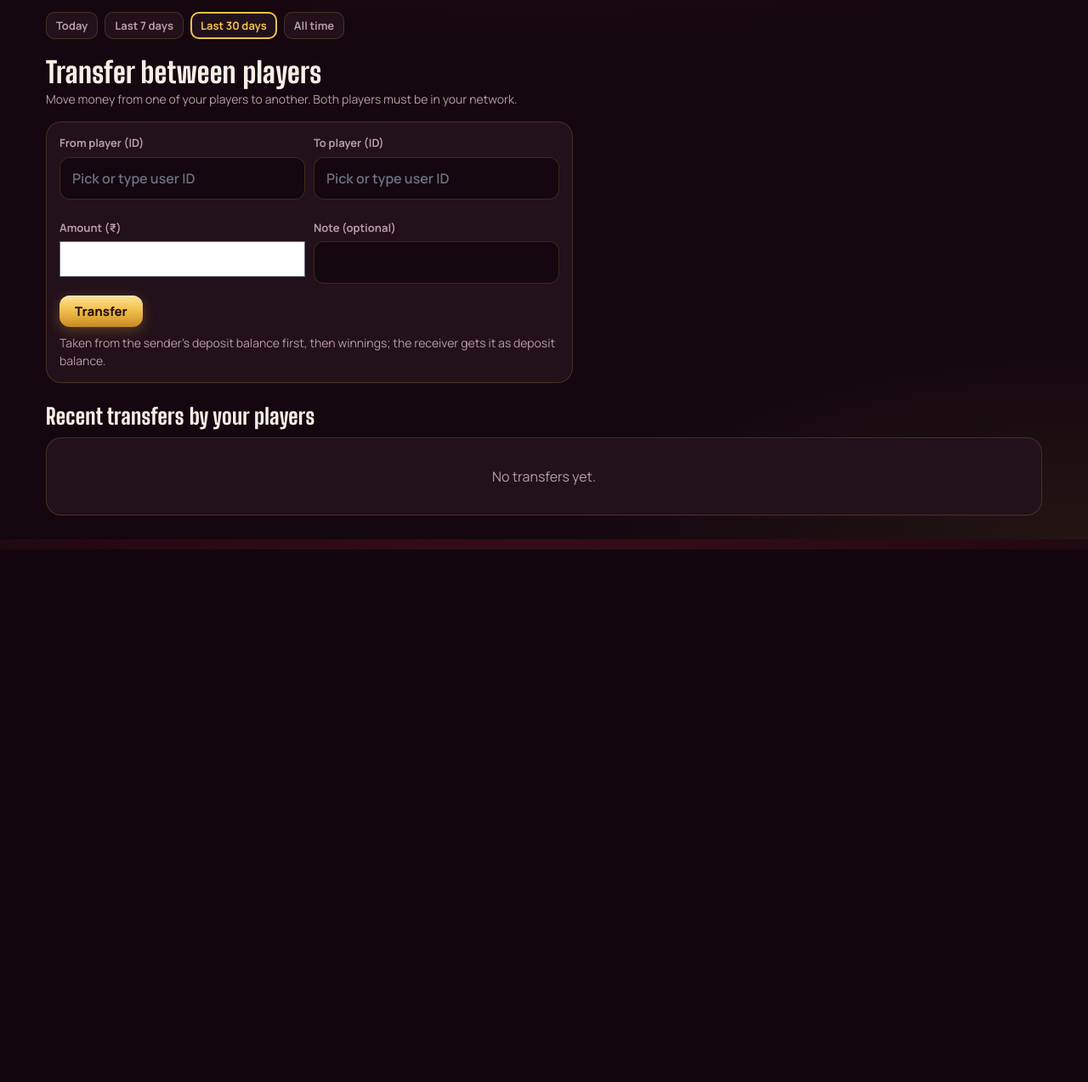
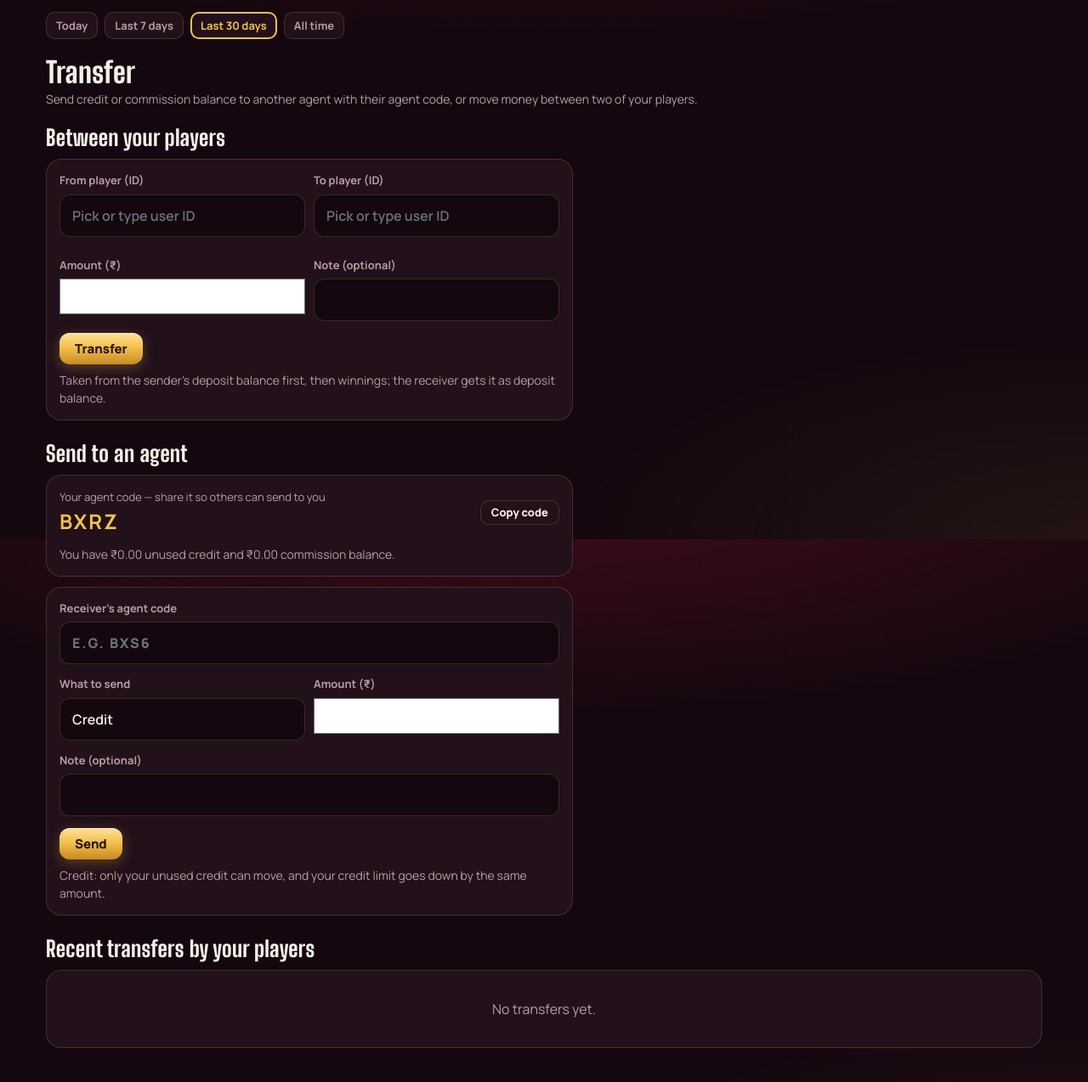
Before and after one commit to v72727835-bit/bet19x.online, a Laravel app: page /agent/transfer in a window 1280 px wide. Shown: the part 165-1439 px from the top of the page at 85% size. Before the commit the page ends 812 px from the top, so only its background shows below. Run offline with Laravel 12, Linux system fonts and the light colour scheme; the visitor is signed in with stand-in values (Sample User, id 1); data comes from the database, SQL or seed files in the repository; data that the repository does not hold is empty; style sheets or scripts are compiled from the project's sources; parts of the project's set-up code (start-up, migrations or seed data) failed here and were passed over; some libraries are stand-ins or nearby versions.

Commit message:
Any agent can send to any agent by its unique agent code
- Master agent, distributor and retailer can all send credit or commission
  balance to any active agent (up, down or sideways) by entering its code
- Code lookup shows the receiver's name and type before sending; the Send
  button stays off until a valid code is found; own code is shown with copy
- Replaces the master-only transfer; admin lists and the admin transfer page
  now show each agent's code and are renamed 'Agent to agent transfer'
- Tests for every role/direction, lookup, bad/own/inactive codes and limits

Checked: 72 tests pass on SQLite and MariaDB 10.11 (strict); 480 page loads
as guest/admin/sub-admin/master/retailer/player against a MariaDB database
built from the migrations returned no 500 and no JS errors; click-through of
a distributor sending credit to a retailer by code.

Co-Authored-By: Claude Sonnet 5.5 <noreply@anthropic.com>
Claude-Session: https://claude.ai/code/session_01Kh8TAq1KD8XV1rrqA459R4

```diff
--- a/app/Http/Controllers/Agent/AgentPanelController.php
+++ b/app/Http/Controllers/Agent/AgentPanelController.php
@@ -371,12 +371,9 @@ class AgentPanelController extends Controller
             ->whereHas('wallet', fn ($q) => $q->whereIn('user_id', $players->pluck('id')->all() ?: [0]))
             ->latest()->take(20)->get();
 
-        $masters = $agent->role === 'master_agent'
-            ? Agent::where('role', 'master_agent')->where('is_active', true)->where('id', '!=', $agent->id)->orderBy('name')->get(['id', 'name'])
-            : collect();
         $agentHistory = \App\Services\AgentTransfer::history([$agent->id], 20);
 
-        return view('agent.transfer', $this->common($request, 'transfer', $rangeKey) + compact('players', 'recent', 'masters', 'agentHistory'));
+        return view('agent.transfer', $this->common($request, 'transfer', $rangeKey) + compact('players', 'recent', 'agentHistory'));
     }
 
     public function transfer(Request $request)
@@ -407,30 +404,44 @@ class AgentPanelController extends Controller
         return back()->with('status', '₹' . number_format((float) $data['amount'], 2) . " {$from->name} se {$to->name} ko transfer ho gaye. Ref {$ref}");
     }
 
-    /** A master agent sends credit or commission balance to another master agent. */
-    public function transferToMaster(Request $request)
+    /** Looks up an agent by its unique code so the sender can confirm who will receive the money. */
+    public function agentLookup(Request $request)
     {
         $me = $this->agent($request);
-        abort_unless($me->role === 'master_agent', 403, 'Sirf master agent doosre master ko transfer kar sakta hai.');
+        $to = Agent::findByReferralCode($request->query('code'));
+        if (! $to || $to->id === $me->id) {
+            return response()->json(['found' => false]);
+        }
+
+        return response()->json(['found' => true, 'name' => $to->name, 'type' => $to->roleLabel(), 'code' => $to->referralCode()]);
+    }
+
+    /** Any agent (master, distributor, retailer) sends credit or commission balance to another agent by its code. */
+    public function transferToAgent(Request $request)
+    {
+        $me = $this->agent($request);
 
         $data = $request->validate([
-            'to_id' => 'required|integer',
+            'code' => 'required|string|max:20',
             'kind' => 'required|in:' . implode(',', array_keys(\App\Services\AgentTransfer::KINDS)),
             'amount' => 'required|numeric|min:' . \App\Services\AgentTransfer::MIN,
             'note' => 'nullable|string|max:120',
         ]);
 
-        $to = Agent::where('id', $data['to_id'])->where('role', 'master_agent')->first();
-        if (! $to || $to->id === $me->id) {
-            return back()->withInput()->withErrors(['to_id' => 'Doosra master agent chuniye.']);
+        $to = Agent::findByReferralCode($data['code']);
+        if (! $to) {
+            return back()->withInput()->withErrors(['code' => 'Is agent code ka koi active agent nahi mila. Code dobara check karein.']);
+        }
+        if ($to->id === $me->id) {
+            return back()->withInput()->withErrors(['code' => 'Ye aapka apna code hai.']);
         }
 
         try {
-            $ref = \App\Services\AgentTransfer::send($me, $to, (float) $data['amount'], $data['kind'], "master {$me->name}", $data['note'] ?? null);
+            $ref = \App\Services\AgentTransfer::send($me, $to, (float) $data['amount'], $data['kind'], "{$me->roleLabel()} {$me->name}", $data['note'] ?? null);
         } catch (\DomainException $e) {
             return back()->withInput()->withErrors(['amount' => $e->getMessage()]);
         }
 
-        return back()->with('status', '₹' . number_format((float) $data['amount'], 2) . ' ' . strtolower(\App\Services\AgentTransfer::KINDS[$data['kind']]) . " {$to->name} ko bhej diya. Ref {$ref}");
+        return back()->with('status', '₹' . number_format((float) $data['amount'], 2) . ' ' . strtolower(\App\Services\AgentTransfer::KINDS[$data['kind']]) . " {$to->name} ({$to->roleLabel()}) ko bhej diya. Ref {$ref}");
     }
 }
--- a/resources/views/admin/agents/index.blade.php
+++ b/resources/views/admin/agents/index.blade.php
@@ -6,7 +6,7 @@
             <p class="fx-muted text-xs">Master agents, agents and sub-agents log in here with the email and password you set for them.</p>
         </div>
         <code class="fx-input text-sm" style="user-select:all;">{{ route('agent.login') }}</code>
-        <a href="{{ route('admin.agents.transfer') }}" class="fx-btn text-xs" style="padding:.45rem .9rem;">Transfer between masters</a>
+        <a href="{{ route('admin.agents.transfer') }}" class="fx-btn text-xs" style="padding:.45rem .9rem;">Transfer between agents</a>
         <button type="button" class="fx-btn-outline text-xs" @click="navigator.clipboard.writeText(@js(route('agent.login'))); copied = true; setTimeout(() => copied = false, 1500)" x-text="copied ? 'Copied' : 'Copy link'">Copy link</button>
     </div>
 
@@ -56,7 +56,7 @@
             <tbody>
                 @forelse($agents as $a)
                     <tr>
-                        <td><a href="{{ route('admin.agents.show', $a) }}" style="color: var(--fx-amber);">{{ $a->name }}</a><br><span class="fx-muted text-xs">{{ $a->email }}</span></td>
+                        <td><a href="{{ route('admin.agents.show', $a) }}" style="color: var(--fx-amber);">{{ $a->name }}</a><br><span class="fx-muted text-xs">{{ $a->email }} · code <b>{{ $a->referralCode() }}</b></span></td>
                         <td><span class="fx-badge" style="background-color: var(--fx-card-hover); color: var(--fx-amber);">{{ $a->roleLabel() }}</span></td>
                         <td class="fx-muted text-xs">{{ $a->parent->name ?? '—' }}</td>
                         <td>{{ $a->users_count }}</td>
--- a/resources/views/admin/agents/transfer.blade.php
+++ b/resources/views/admin/agents/transfer.blade.php
@@ -1,4 +1,4 @@
-<x-admin-layout title="Master to master transfer">
+<x-admin-layout title="Agent to agent transfer">
     <a href="{{ route('admin.agents.index') }}" class="fx-muted text-sm">&larr; All agents</a>
 
     <form method="POST" action="{{ route('admin.agents.transfer.store') }}" class="fx-card p-5 mt-4 max-w-3xl grid grid-cols-1 sm:grid-cols-2 gap-4"
@@ -14,7 +14,7 @@
                 <option value="">Choose agent</option>
                 @foreach($agents as $a)
                     <option value="{{ $a->id }}" @selected((string) old('from_id', request('from')) === (string) $a->id)>
-                        {{ $a->name }} ({{ $a->roleLabel() }}) — credit free ₹{{ number_format(max(0, $a->creditAvailable()), 0) }}, balance ₹{{ number_format($a->wallet_balance, 0) }}{{ $a->is_active ? '' : ' — inactive' }}
+                        {{ $a->name }} ({{ $a->roleLabel() }}, {{ $a->referralCode() }}) — credit free ₹{{ number_format(max(0, $a->creditAvailable()), 0) }}, balance ₹{{ number_format($a->wallet_balance, 0) }}{{ $a->is_active ? '' : ' — inactive' }}
                     </option>
                 @endforeach
             </select>
@@ -25,7 +25,7 @@
                 <option value="">Choose agent</option>
                 @foreach($agents as $a)
                     <option value="{{ $a->id }}" @selected((string) old('to_id') === (string) $a->id) @disabled(! $a->is_active)>
-                        {{ $a->name }} ({{ $a->roleLabel() }}){{ $a->is_active ? '' : ' — inactive' }}
+                        {{ $a->name }} ({{ $a->roleLabel() }}, {{ $a->referralCode() }}){{ $a->is_active ? '' : ' — inactive' }}
                     </option>
                 @endforeach
             </select>
--- a/resources/views/agent/transfer.blade.php
+++ b/resources/views/agent/transfer.blade.php
@@ -2,8 +2,8 @@
 @section('title', 'Transfer')
 @section('content')
     <div class="bx-pagehead">
-        <h1 class="bx-h1">Transfer between players</h1>
-        <p class="bx-sub">Move money from one of your players to another. Both players must be in your network.</p>
+        <h1 class="bx-h1">Transfer</h1>
+        <p class="bx-sub">Send credit or commission balance to another agent with their agent code, or move money between two of your players.</p>
     </div>
 
     <datalist id="ag-players">
@@ -12,7 +12,8 @@
         @endforeach
     </datalist>
 
-    <form method="POST" action="{{ route('agent.transfer.store') }}" class="bx-panel" style="margin-top:12px; max-width:620px;"
+    <div class="bx-section-head" style="margin-top:18px;"><h2 class="bx-h2">Between your players</h2></div>
+    <form method="POST" action="{{ route('agent.transfer.store') }}" class="bx-panel" style="margin-top:0; max-width:620px;"
           onsubmit="return confirm('Transfer ₹' + this.amount.value + ' now?');">
         @csrf
         <div style="display:grid; grid-template-columns:repeat(auto-fit, minmax(220px, 1fr)); gap:10px;">
@@ -25,25 +26,39 @@
         <p class="bx-sub" style="margin-top:8px;">Taken from the sender's deposit balance first, then winnings; the receiver gets it as deposit balance.</p>
     </form>
 
-    @if ($agent->role === 'master_agent')
+    {{-- Agent to agent: master, distributor and reseller can all send to any agent by its unique code --}}
     <section class="bx-section">
-            <div class="bx-section-head"><h2 class="bx-h2">Send to another master</h2></div>
-            <form method="POST" action="{{ route('agent.transfer.master') }}" class="bx-panel" style="max-width:620px;"
-                  onsubmit="return confirm('Send ₹' + this.amount.value + ' to this master now?');">
+        <div class="bx-section-head"><h2 class="bx-h2">Send to an agent</h2></div>
+        <div class="bx-panel" style="max-width:620px;" x-data="{ copied: false }">
+            <div style="display:flex; align-items:center; gap:10px; flex-wrap:wrap;">
+                <div class="bx-grow">
+                    <small style="color:var(--bx-muted); font-size:13px;">Your agent code — share it so others can send to you</small>
+                    <b style="font-size:24px; letter-spacing:2px; color:var(--bx-gold);">{{ $agent->referralCode() }}</b>
+                </div>
+                <button type="button" class="bx-btn bx-btn-ghost bx-btn-sm"
+                        @click="navigator.clipboard.writeText(@js($agent->referralCode())); copied = true; setTimeout(() => copied = false, 1500)" x-text="copied ? 'Copied' : 'Copy code'">Copy code</button>
+            </div>
+            <p class="bx-sub" style="margin:10px 0 0;">You have ₹{{ number_format(max(0, $agent->creditAvailable()), 2) }} unused credit and ₹{{ number_format($agent->wallet_balance, 2) }} commission balance.</p>
+        </div>
+
+        <form method="POST" action="{{ route('agent.transfer.agent') }}" class="bx-panel" style="max-width:620px; margin-top:12px;"
+              x-data="{ code: @js(old('code', '')), who: null, checking: false, timer: null,
+                        look() { clearTimeout(this.timer); this.who = null; this.code = this.code.toUpperCase().trim(); if (this.code.length < 3) return;
+                                 this.timer = setTimeout(() => { this.checking = true;
+                                   fetch(@js(route('agent.transfer.agent.lookup')) + '?code=' + encodeURIComponent(this.code), { headers: { 'Accept': 'application/json' }, credentials: 'same-origin' })
+                                     .then(r => r.json()).then(d => { this.who = d; }).catch(() => {}).finally(() => { this.checking = false; }); }, 350); } }"
+              x-init="if (code) look()"
+              onsubmit="return confirm('Send ₹' + this.amount.value + ' now? This cannot be undone.');">
             @csrf
-                <p class="bx-sub" style="margin:0 0 12px;">You have ₹{{ number_format(max(0, $agent->creditAvailable()), 2) }} unused credit and ₹{{ number_format($agent->wallet_balance, 2) }} commission balance.</p>
-                @if ($masters->isEmpty())
-                    <p class="bx-empty" style="padding:8px 0;">There are no other active master agents yet.</p>
-                @else
+            <label class="bx-field">
+                <span>Receiver's agent code</span>
+                <input class="bx-input" style="text-transform:uppercase; letter-spacing:2px; font-weight:800;" name="code" x-model="code" @input="look()" required autocomplete="off" maxlength="20" placeholder="e.g. BXS6">
+            </label>
+            <p x-show="checking" style="display:none; margin:-6px 0 12px; color:var(--bx-muted); font-size:13px;">Checking…</p>
+            <p x-show="who && who.found" style="display:none; margin:-6px 0 12px; color:var(--bx-win); font-size:14px; font-weight:700;">Sending to <span x-text="who && who.name"></span> — <span x-text="who && who.type"></span> (<span x-text="who && who.code"></span>)</p>
+            <p x-show="who && !who.found && code.length >= 3" style="display:none; margin:-6px 0 12px; color:#ff8a9a; font-size:14px; font-weight:700;">No active agent with this code.</p>
+
             <div style="display:grid; grid-template-columns:repeat(auto-fit, minmax(200px, 1fr)); gap:10px;">
-                        <label class="bx-field"><span>To master</span>
-                            <select class="bx-input" name="to_id" required>
-                                <option value="">Choose master</option>
-                                @foreach ($masters as $m)
-                                    <option value="{{ $m->id }}" @selected((string) old('to_id') === (string) $m->id)>{{ $m->name }} ({{ $m->referralCode() }})</option>
-                                @endforeach
-                            </select>
-                        </label>
                 <label class="bx-field"><span>What to send</span>
                     <select class="bx-input" name="kind">
                         @foreach (\App\Services\AgentTransfer::KINDS as $k => $label)
@@ -52,13 +67,12 @@
                     </select>
                 </label>
                 <label class="bx-field"><span>Amount (₹)</span><input class="bx-input" type="number" step="1" min="{{ \App\Services\AgentTransfer::MIN }}" name="amount" value="{{ old('amount') }}" required></label>
+            </div>
             <label class="bx-field"><span>Note (optional)</span><input class="bx-input" name="note" maxlength="120" value="{{ old('note') }}"></label>
-                    </div>
-                    <button type="submit" class="bx-btn bx-btn-gold">Send to master</button>
-                @endif
+            <button type="submit" class="bx-btn bx-btn-gold" :disabled="!(who && who.found)">Send</button>
+            <p class="bx-sub" style="margin-top:8px;">Credit: only your unused credit can move, and your credit limit goes down by the same amount.</p>
         </form>
     </section>
-    @endif
 
     @if ($agentHistory->isNotEmpty())
         <section class="bx-section">
--- a/resources/views/components/admin-layout.blade.php
+++ b/resources/views/components/admin-layout.blade.php
@@ -233,8 +233,8 @@
                 </a>
                 <a href="{{ route('admin.agents.transfer') }}" class="fx-nav-link {{ request()->routeIs('admin.agents.transfer*') ? 'active' : '' }}">
                     <svg fill="none" stroke="currentColor" stroke-width="1.8" viewBox="0 0 24 24"><path stroke-linecap="round" stroke-linejoin="round" d="M4 8h13l-3-3m6 11H7l3 3"/></svg>
-                    <span class="fx-label">Master to master transfer</span>
-                    <span class="fx-tooltip">Master to master transfer</span>
+                    <span class="fx-label">Agent to agent transfer</span>
+                    <span class="fx-tooltip">Agent to agent transfer</span>
                 </a>
                 @endif
 
--- a/routes/web.php
+++ b/routes/web.php
@@ -101,7 +101,8 @@ Route::prefix('agent')->name('agent.')->group(function () {
         Route::get('/profit-loss', [App\Http\Controllers\Agent\AgentPanelController::class, 'profitLoss'])->name('profit-loss');
         Route::get('/transfer', [App\Http\Controllers\Agent\AgentPanelController::class, 'transferForm'])->name('transfer');
         Route::post('/transfer', [App\Http\Controllers\Agent\AgentPanelController::class, 'transfer'])->middleware('throttle:20,1')->name('transfer.store');
-        Route::post('/transfer-master', [App\Http\Controllers\Agent\AgentPanelController::class, 'transferToMaster'])->middleware('throttle:20,1')->name('transfer.master');
+        Route::get('/transfer-agent/lookup', [App\Http\Controllers\Agent\AgentPanelController::class, 'agentLookup'])->middleware('throttle:30,1')->name('transfer.agent.lookup');
+        Route::post('/transfer-agent', [App\Http\Controllers\Agent\AgentPanelController::class, 'transferToAgent'])->middleware('throttle:20,1')->name('transfer.agent');
         Route::post('/agents', [App\Http\Controllers\Agent\AgentPanelController::class, 'storeAgent'])->name('agents.store');
         Route::post('/agents/{child}/update', [App\Http\Controllers\Agent\AgentPanelController::class, 'updateAgent'])->name('agents.update');
         Route::post('/agents/{child}/toggle', [App\Http\Controllers\Agent\AgentPanelController::class, 'toggleAgent'])->name('agents.toggle');
```
Also changed, not shown: tests/Feature/AgentTransferTest.php (+56 -13 lines). Lines whose indentation alone changed are shown as unchanged.
